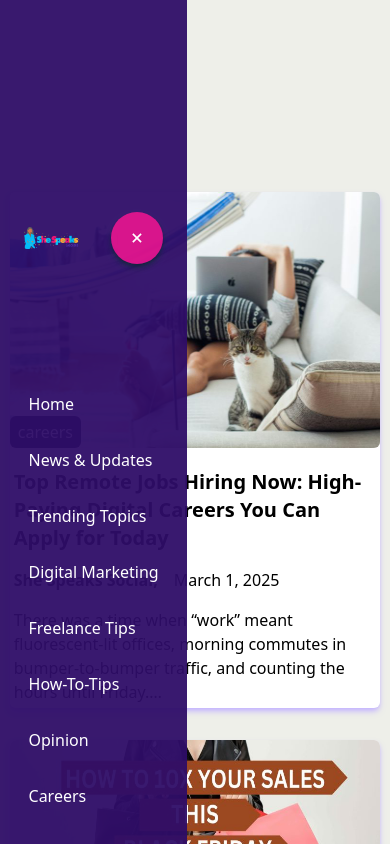
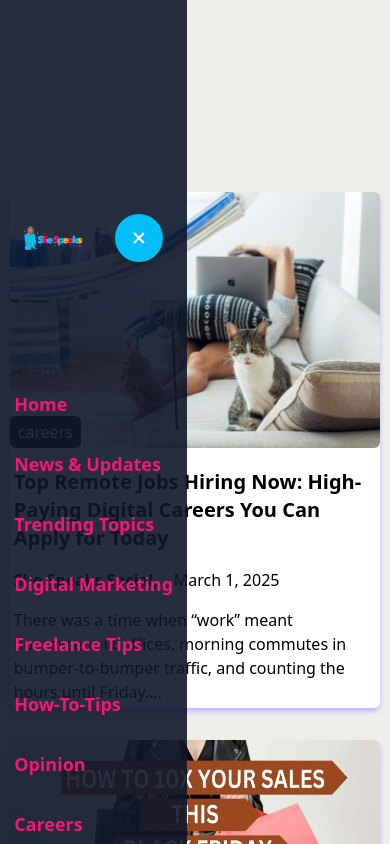
Before and after one commit to MatthewsRicky/shespeaksocial, a Next.js app: page /blog in a window 390 px wide. Both pictures are taken after a click on the button 311 px from the left and 88 px from the top of the page. Shown: the top 844 px of the page. Built offline with nearby package versions, Linux system fonts and the light colour scheme.

Commit message:
adjusting the layout

```diff
--- a/components/BlogNavbar.tsx
+++ b/components/BlogNavbar.tsx
@@ -22,28 +22,28 @@ const BlogNavbar = () => {
 
 	return (
 		<nav className="fixed z-20 lg:h-32 flex flex-col items-start justify-start lg:items-center lg:justify-center mx-auto w-full gap-6 transition-all duration-300">
-		<div className={`absolute flex flex-col lg:flex-row items-center justify-center mx-auto lg:h-[12vh] w-[48%] lg:w-screen xl:w-[85%] bg-violet-950/95 lg:text-slate-800 lg:bg-linear-to-r from-pink-50 to-pink-100 ${menuOpen ? 'h-screen' : 'w-screen'}`}>
+		<div className={`absolute flex flex-col lg:flex-row items-center justify-center mx-auto lg:h-[12vh] w-[48%] lg:w-[95%] lg:px-4 xl:w-[85%] lg:text-serenade lg:text-sm lg:rounded-xl bg-slate-900/90 ${menuOpen ? 'h-screen' : 'w-screen'}`}>
 				<div className="flex p-2 justify-between items-center mx-auto my-6">
 					<Link href="/" className="flex p-4 z-20">
 							<Logo />
 					</Link>
-					<button onClick={() => setMenuOpen(!menuOpen)} className="lg:hidden z-20 flex w-fit p-4 rounded-full m-4 bg-deep-pink/80 hover:bg-deep-pink/100  text-xl text-white font-bold shadow-emerald-950/60 shadow-md">
+					<button onClick={() => setMenuOpen(!menuOpen)} className="lg:hidden z-20 flex w-fit p-3 rounded-full m-4 bg-bright-turquoise hover:bg-yellow-orange text-2xl text-white font-bold shadow-emerald-950/60 shadow-md transition-all duratiom-300">
 						{menuOpen ? <BiX /> : <BiMenu />}
 					</button>
 				</div>
-					<ul className={` flex flex-col lg:flex-row justify-start items-start h-72 mt-20 text-white gap-8 ${menuOpen ? '' : 'hidden'}`}>
+					<ul className={` flex flex-col lg:flex-row justify-start items-start h-72 mt-20 text-razzmataz gap-8 text-lg font-bold ${menuOpen ? 'lg:hidden' : 'hidden'}`}>
 						{BlogLinks.map((link) => (
 
 								<Link key={link.name} className="flex items-start justify-start" href={link.link}>{link.name}</Link>
 						))}
 					</ul>
 
-					<ul className={`z-10 hidden lg:flex lg:flex-row justify-center items-center h-12 mx-auto gap-8`}>
-						{BlogLinks.map((link) => (
+				<ul className={`z-10 hidden lg:flex lg:flex-row justify-center items-center h-12 mx-auto gap-8`}>
+					{BlogLinks.map((link) => (
 
-							<Link key={link.name} className="flex items-start justify-start" href={link.link}>{link.name}</Link>
-						))}
-					</ul>
+						<Link key={link.name} className="flex items-start justify-start" href={link.link}>{link.name}</Link>
+					))}
+				</ul>
 
 			</div>
 		</nav>
```
